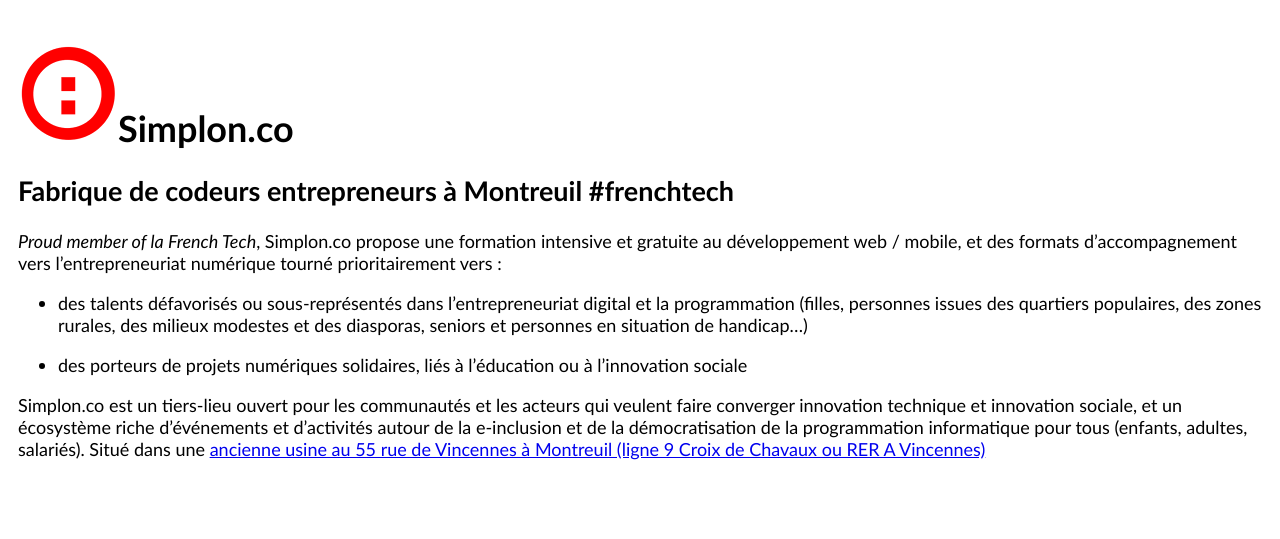
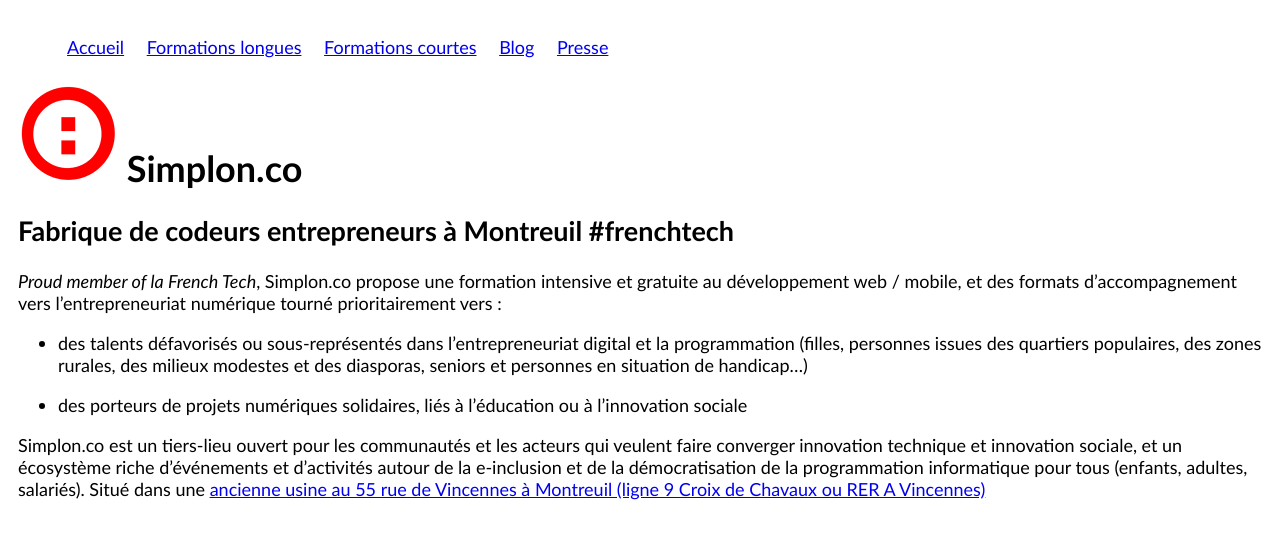
Before and after one commit to manjoker/simplonco.github.io, a Jekyll site: the page built from index.md, in a window 1280 px wide. Shown: the top 539 px of the page. Built offline with Jekyll 4.4.1, drawn with Linux system fonts in a browser that asks for light colours.

Commit message:
Add menu with Élise to start change simplonco website

```diff
--- a/_includes/header.html
+++ b/_includes/header.html
@@ -1,3 +1,8 @@
 <header class="site-header">
-  <h1><a class="site-title" href="{{ site.baseurl }}/"><img src="/images/logo_simplon_100x100.png" alt="logo simplon"></a>{{ site.title }}</h1>
+  <h1>
+    <a class="site-title" href="{{ site.baseurl }}/">
+      <img src="/images/logo_simplon_100x100.png" alt="logo simplon">
+      {{ site.title }}
+    </a>
+  </h1>
 </header>
--- a/_layouts/default.html
+++ b/_layouts/default.html
@@ -4,14 +4,19 @@
   {% include head.html %}
 
     <body>
+    <nav>
+      <ul class="menu">
+        <li><a href="/">Accueil</a></li>
+        <li><a href="/formations_longues">Formations longues</a></li>
+        <li><a href="/formations_courtes">Formations courtes</a></li>
+        <li><a href="/blog">Blog</a></li>
+        <li><a href="/presse">Presse</a></li>
+      </ul>
+    </nav>
 
     {% include header.html %}
 
-    <div class="page-content">
-      <div class="wrap">
-      {{ content }}
-      </div>
-    </div>
+    {{ content }}
 
     {% include footer.html %}
 
--- a/css/main.css
+++ b/css/main.css
@@ -3,3 +3,17 @@
   font-family: Frutiger, "Frutiger Linotype", Univers, Calibri, "Gill Sans", "Gill Sans MT", "Myriad Pro", Myriad, "DejaVu Sans Condensed", "Liberation Sans", "Nimbus Sans L", Tahoma, Geneva, "Helvetica Neue", Helvetica, Arial, sans-serif;
   font-size:18px;
 }
+
+.site-title {
+  text-decoration:none;
+  color:black;
+}
+
+.menu {
+  list-style:none;
+}
+
+.menu li {
+  display: inline;
+  padding:0.5em;
+}
--- a/index.md
+++ b/index.md
@@ -1,6 +1,7 @@
 ---
 layout: default
 ---
+
 
 Fabrique de codeurs entrepreneurs à Montreuil #frenchtech
 ---------------------------------------------------------
```
Also changed, not shown: _posts/2014-06-17-elise-fait-du-code.md (added, +9 -0 lines), blog/index.md (added, +11 -0 lines), formations_courtes/index.md (added, +7 -0 lines), formations_longues/index.md (added, +7 -0 lines), presse/index.md (added, +7 -0 lines).
